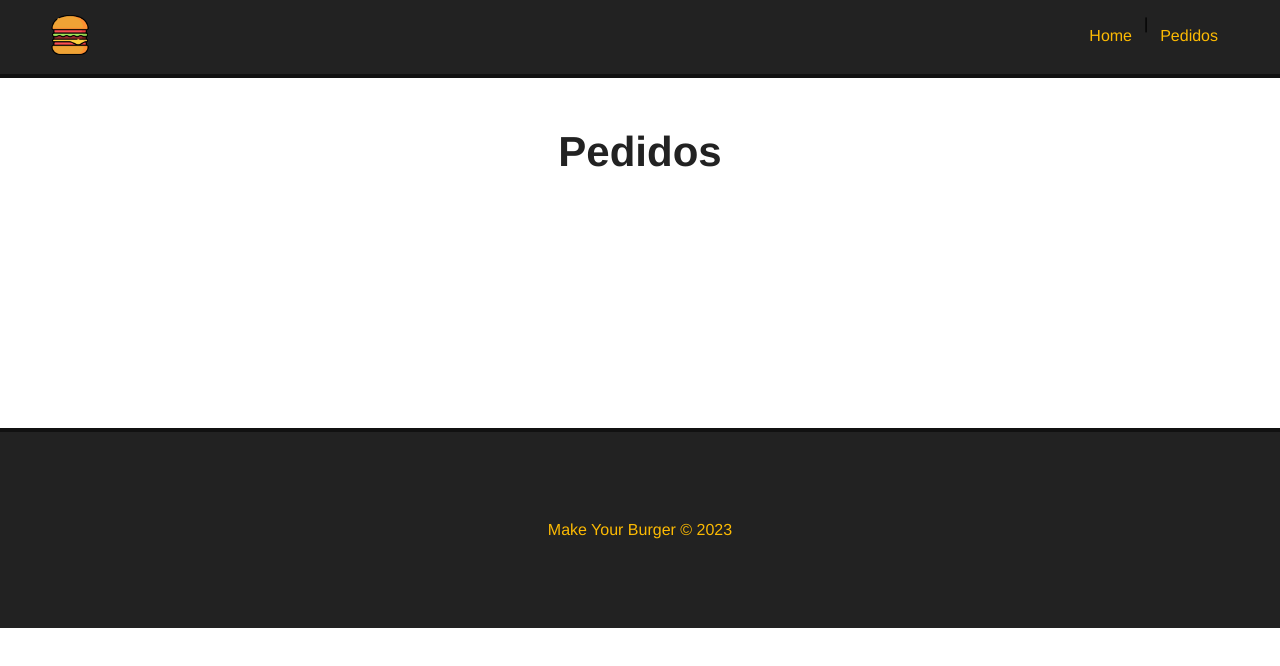
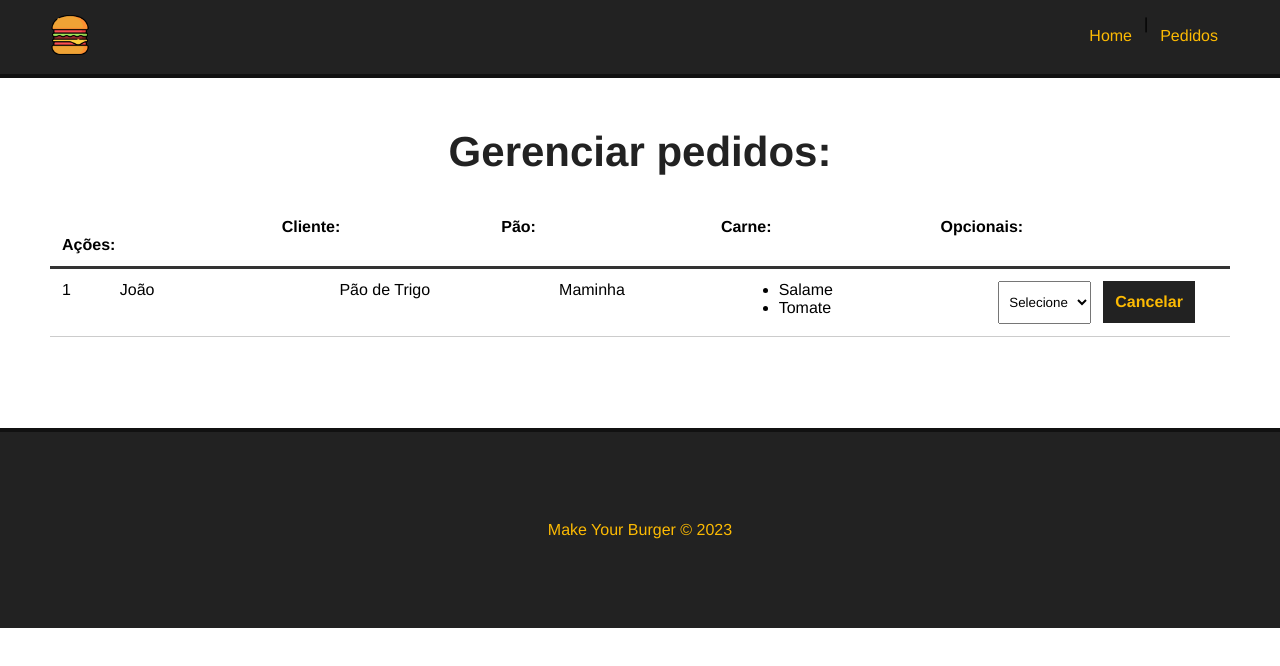
Before and after one commit to dev-edsonlopes/make_your_burguer, a Vue app: page /pedidos in a window 1280 px wide. Shown: the top 666 px of the page. Built offline with nearby package versions, Linux system fonts and the light colour scheme.

Commit message:
Dashboard page "Pedido" commit

```diff
--- a/db/db.json
+++ b/db/db.json
@@ -77,39 +77,5 @@
       "tipo": "Finalizado"
     }
   ],
-  "burgers": [
-    {
-      "nome": "Edson",
-      "carne": "Maminha",
-      "pao": "Parmesão e Orégano",
-      "opicionais": [
-        "Bacon",
-        "Cheddar"
-      ],
-      "status": "Solicitado",
-      "id": 1
-    },
-    {
-      "nome": "Jennifer",
-      "carne": "Maminha",
-      "pao": "Italiano Branco",
-      "opicionais": [
-        "Bacon",
-        "Tomate"
-      ],
-      "status": "Solicitado",
-      "id": 2
-    },
-    {
-      "nome": "Edson",
-      "carne": "Maminha",
-      "pao": "Parmesão e Orégano",
-      "opicionais": [
-        "Bacon",
-        "Tomate"
-      ],
-      "status": "Solicitado",
-      "id": 3
-    }
-  ]
+  "burgers": []
 }
--- a/src/components/BurguerForm.vue
+++ b/src/components/BurguerForm.vue
@@ -1,7 +1,7 @@
 <template>
-  <p>Mensagen componentes</p>
   <div>
     <form id="burguer-form" @submit="createBurguer">
+      <Message :msg="msg" v-show="msg" />
       <div class="input-container">
         <label for="nome">Nome do cliente</label>
         <input
@@ -43,6 +43,8 @@
   </div>
 </template>
 <script>
+
+import Message from './Message.vue';
 export default {
     name: "Burguer Form",
     data() {
@@ -62,46 +64,43 @@
         async getIngredientes() {
             const req = await fetch("http://localhost:3000/ingredientes");
             const data = await req.json();
-
-        this.paes = data.paes
-        this.carnes = data.carnes
-        this.opcionaisdata = data.opcionais
+            this.paes = data.paes;
+            this.carnes = data.carnes;
+            this.opcionaisdata = data.opcionais;
         },
-
         async createBurguer(e) {
-        e.preventDefault()
-
-        const data  = {
+            e.preventDefault();
+            const data = {
                 nome: this.nome,
                 carne: this.carne,
                 pao: this.pao,
-            opicionais: Array.from(this.opcionais,),
+                opicionais: Array.from(this.opcionais),
                 status: "Solicitado"
-        }
-
-        const dataJson = JSON.stringify(data)
+            };
+            const dataJson = JSON.stringify(data);
             const req = await fetch("http://localhost:3000/burgers", {
                 method: "POST",
-            headers: {"content-Type": "application/json"},
+                headers: { "content-Type": "application/json" },
                 body: dataJson
             });
-
             const res = await req.json();
 
-
+            this.msg = `Pedido Nº ${res.id} realizado com sucesso`
+            setTimeout(() => {
+              this.msg = ""
+            },3000)
 
             // Limpar os campos
-        this.nome = ""
-        this.carne = ""
-        this.pao = ""
-        this.opcionais = ""
-
-
+            this.nome = "";
+            this.carne = "";
+            this.pao = "";
+            this.opcionais = "";
         }
     },
     mounted() {
-    this.getIngredientes()
-  }
+        this.getIngredientes();
+    },
+    components: { Message }
 };
 </script>
 <style scoped>
--- /dev/null
+++ b/src/components/Dashboard.vue
@@ -0,0 +1,96 @@
+<template>
+    <div id="burger-table">
+        <div>
+            <div id="burger-table-heading">
+                <div class="order-id"></div>
+                <div>Cliente: </div>
+                <div>Pão:</div>
+                <div>Carne:</div>
+                <div>Opcionais:</div>
+                <div>Ações:</div>
+            </div>
+        </div>
+        <div id="burger-table-rows">
+            <div class="burger-table-row">
+                <div class="order-number">1</div>
+                <div>João</div>
+                <div>Pão de Trigo</div>
+                <div>Maminha</div>
+                <div>
+                    <ul>
+                        <li>Salame</li>
+                        <li>Tomate</li>
+                    </ul>
+                </div>
+                <div>
+                    <select name="status" class="status">
+                        <option value="">Selecione</option>
+                    </select>
+                    <button class="delete-btn">Cancelar</button>
+                </div>
+            </div>
+        </div>
+    </div>
+</template>
+<script>
+export default {
+    name: "Dashboard"
+
+}
+</script>
+<style scoped>
+    #burger-table {
+        max-width: 1200px;
+        margin: 0 auto;
+    }
+
+    #burger-table-heading,
+    #burger-table-rows,
+    .burger-table-row {
+        display: flex;
+        flex-wrap: wrap;
+    }
+
+    #burger-table-heading {
+        font-weight: bold;
+        padding: 12px;
+        border-bottom: 3px solid #333;
+    }
+
+    #burger-table-heading div,
+    .burger-table-row div{
+        width: 19%;
+    }
+
+    .burger-table-row {
+        width: 100%;
+        padding: 12px;
+        border-bottom: 1px solid #ccc;
+    }
+
+    #burger-table-heading .oder-id,
+    .burger-table-row .order-number {
+        width: 5%;
+    }
+
+    select {
+        padding: 12px 6px;
+        margin-right: 12px;
+    }
+
+    .delete-btn {
+        background: #222;
+        color: #fcba03;
+        font-weight: bold;
+        border: 2px solid #222;
+        padding: 10px;
+        font-size: 16px;
+        margin: 0 auto;
+        cursor: pointer;
+        transition: .5s;
+    }
+
+    .delete-btn:hover{
+        background: transparent;
+    }
+</style>
--- /dev/null
+++ b/src/components/Message.vue
@@ -0,0 +1,25 @@
+<template>
+    <div class="message-container">
+        <p>{{msg}}</p>
+    </div>
+</template>
+<script>
+export default {
+    name: "Message",
+    props: {
+        msg: String
+    }
+
+}
+</script>
+<style scoped>
+    .message-container {
+        color: #004085;
+        background-color: #CCE5FF;
+        border: 2px solid #b8DAFF;
+        border-radius: 5px;
+        padding: 10px;
+        max-width: 400px;
+        margin: 30px;
+    }
+</style>
--- a/src/views/Pedidos.vue
+++ b/src/views/Pedidos.vue
@@ -1,5 +1,16 @@
 <template>
   <div class="main-container">
-    <h1>Pedidos</h1>
+    <h1>Gerenciar pedidos:</h1>
+    <Dashboard />
   </div>
 </template>
+<script>
+import Dashboard from '@/components/Dashboard.vue';
+export default {
+  nme: "Pedidos",
+  components: {
+    Dashboard
+  }
+
+}
+</script>
```
Lines whose indentation alone changed are shown as unchanged.
